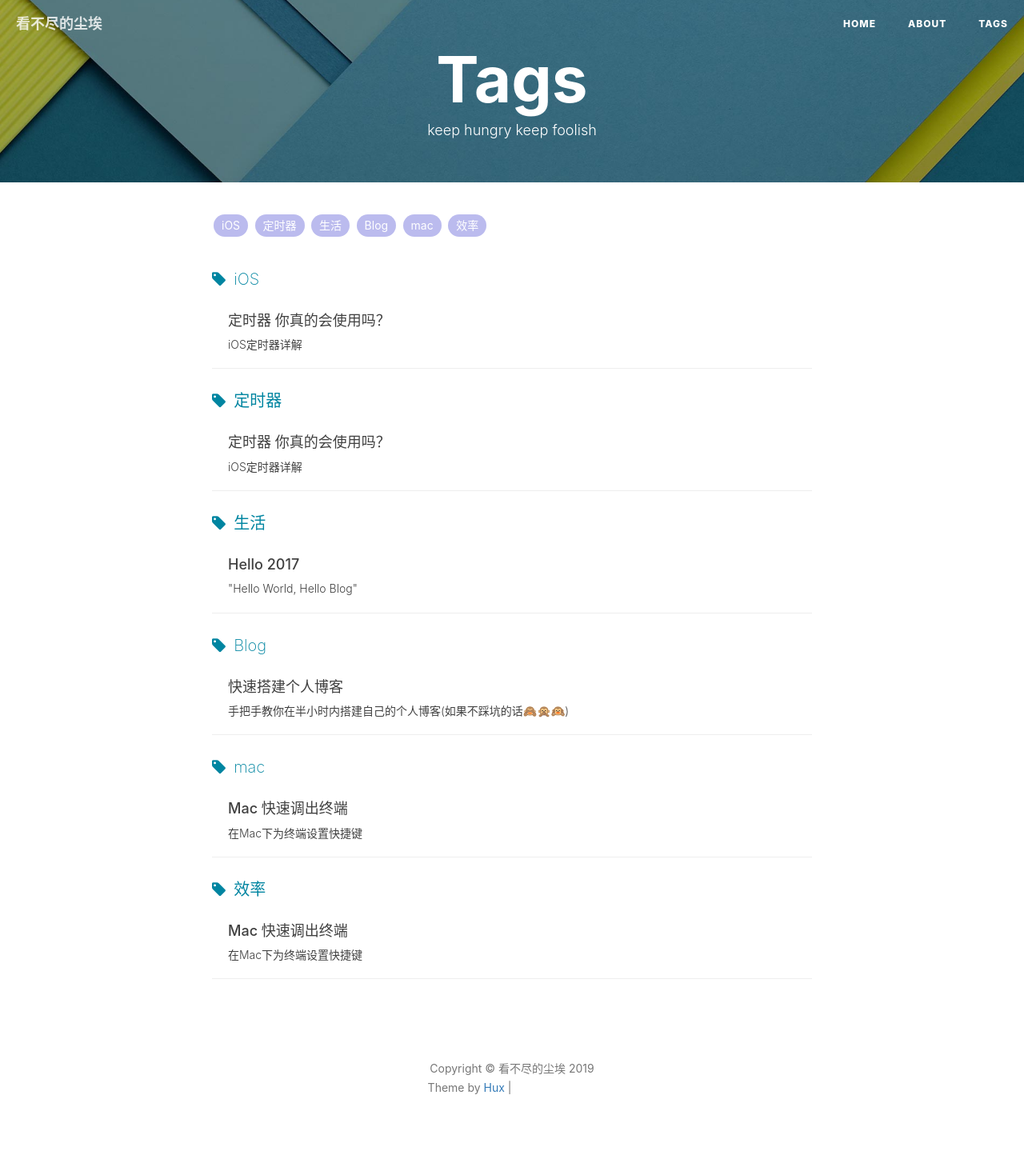
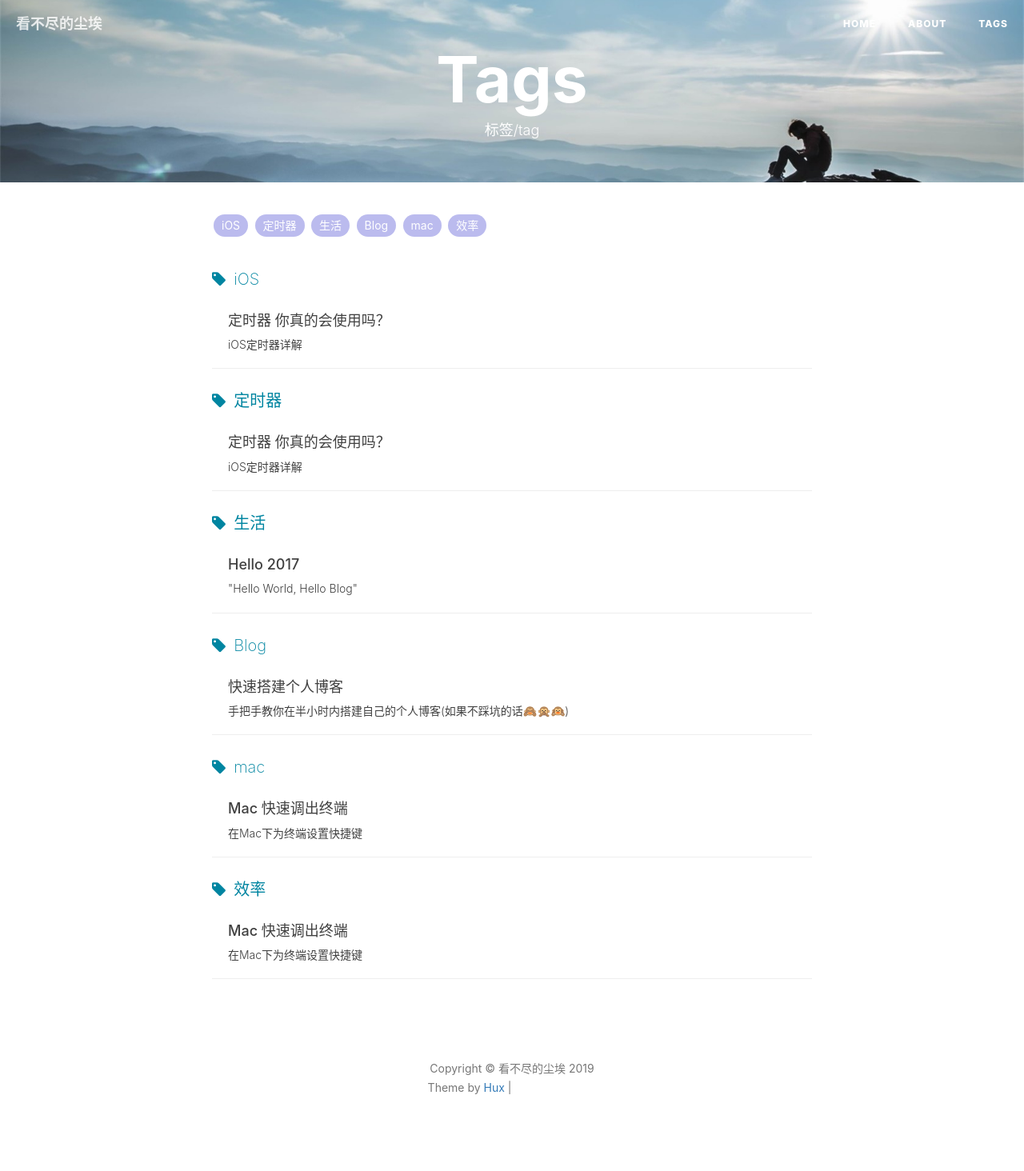
Before and after one commit to FiveAourThe/FiveAourThe.github.io, a Jekyll site: the page built from tags.html, in a window 1280 px wide. Shown: the whole page at 80% size. Built offline with Jekyll 4.4.1, drawn with Linux system fonts in a browser that asks for light colours; nearby versions of some CDN libraries; comment, search, counter and statistics services are not loaded; grey boxes are pictures that could not be loaded.

Commit message:
Update tags.html

```diff
--- a/tags.html
+++ b/tags.html
@@ -1,8 +1,8 @@
 ---
 title: Tags
 layout: default
-description: keep hungry keep foolish
-header-img: "img/tag-bg.jpg"
+description: 标签/tag
+header-img: "img/post-bg-rwd.jpg"
 ---
 
 <!-- Page Header -->
```
